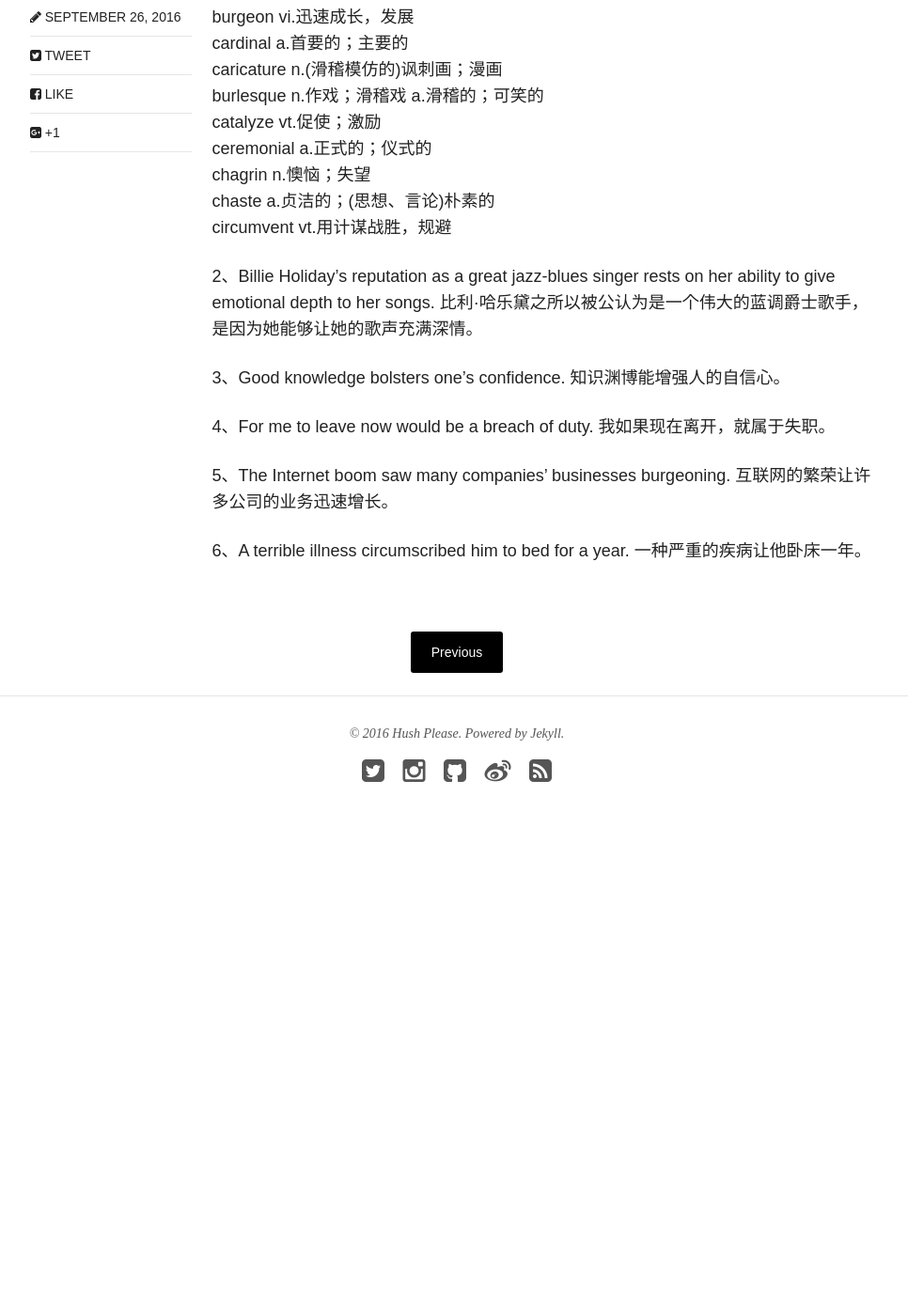
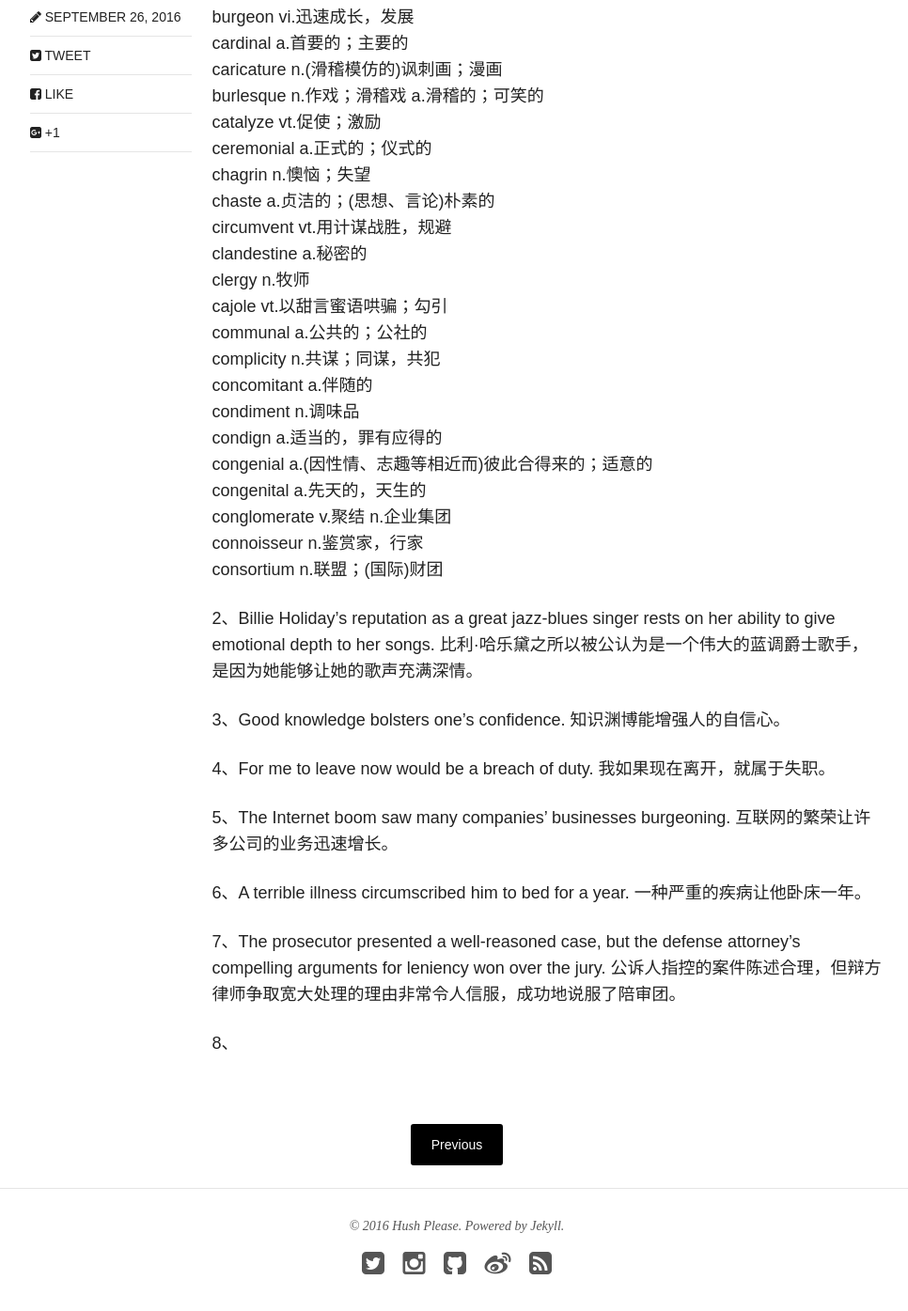
Before and after one commit to hushPlease/hushPlease.github.io, a Jekyll site: the page built from _posts/blog/2016-09-22-sentences-take-down.md, in a window 1280 px wide and 1400 px high, scrolled down 1174 px. Shown: the top 1395 px of the window at 94% size, without its empty margins (154-1120 px from the left). Built offline with Jekyll 4.4.1, drawn with Linux system fonts in a browser that asks for light colours; nearby versions of some CDN libraries; before the commit the page ends 2106 px from its top, so only the background shows below that.

Commit message:
Update post.

```diff
--- a/_posts/blog/2016-09-22-sentences-take-down.md
+++ b/_posts/blog/2016-09-22-sentences-take-down.md
@@ -31,6 +31,19 @@ ceremonial a.正式的；仪式的
 chagrin n.懊恼；失望
 chaste a.贞洁的；(思想、言论)朴素的
 circumvent vt.用计谋战胜，规避
+clandestine a.秘密的
+clergy n.牧师
+cajole vt.以甜言蜜语哄骗；勾引
+communal a.公共的；公社的
+complicity n.共谋；同谋，共犯
+concomitant a.伴随的
+condiment n.调味品
+condign a.适当的，罪有应得的
+congenial a.(因性情、志趣等相近而)彼此合得来的；适意的
+congenital a.先天的，天生的
+conglomerate  v.聚结 n.企业集团
+connoisseur n.鉴赏家，行家
+consortium n.联盟；(国际)财团
 
 2、Billie Holiday's reputation as a great jazz-blues singer rests on her ability to give emotional depth to her songs. 比利·哈乐黛之所以被公认为是一个伟大的蓝调爵士歌手，是因为她能够让她的歌声充满深情。
 
@@ -41,3 +54,7 @@ circumvent vt.用计谋战胜，规避
 5、The Internet boom saw many companies' businesses burgeoning. 互联网的繁荣让许多公司的业务迅速增长。
 
 6、A terrible illness circumscribed him to bed for a year. 一种严重的疾病让他卧床一年。
+
+7、The prosecutor presented a well-reasoned case, but the defense attorney's compelling arguments for leniency won over the jury. 公诉人指控的案件陈述合理，但辩方律师争取宽大处理的理由非常令人信服，成功地说服了陪审团。
+
+8、
```
